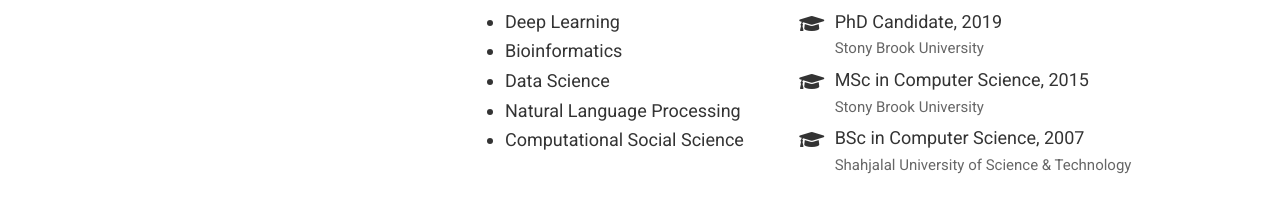
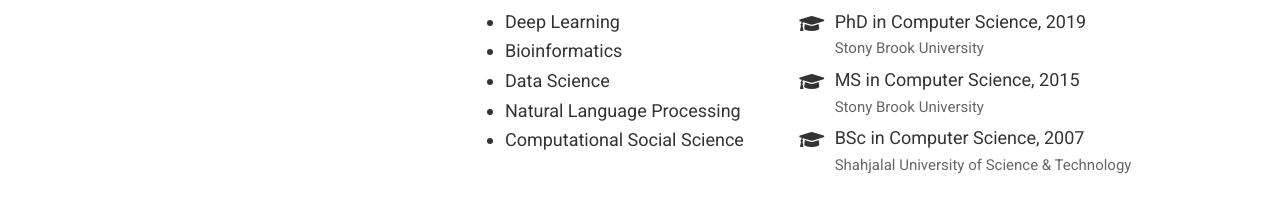
Before and after one commit to hgorelick/ruhulsbu.github.io, a plain HTML site: page index.html in a window 1280 px wide. Shown: the part 589-800 px from the top of the page. Drawn offline with nearby package versions, Linux system fonts and the light colour scheme; some icons are missing.

Commit message:
Update index.html

```diff
--- a/index.html
+++ b/index.html
@@ -398,7 +398,7 @@
           <li>
             <i class="fa-li fas fa-graduation-cap"></i>
             <div class="description">
-              <p class="course">PhD Candidate, 2019</p>
+              <p class="course">PhD in Computer Science, 2019</p>
               <p class="institution">Stony Brook University</p>
             </div>
           </li>
@@ -406,7 +406,7 @@
           <li>
             <i class="fa-li fas fa-graduation-cap"></i>
             <div class="description">
-              <p class="course">MSc in Computer Science, 2015</p>
+              <p class="course">MS in Computer Science, 2015</p>
               <p class="institution">Stony Brook University</p>
             </div>
           </li>
```
